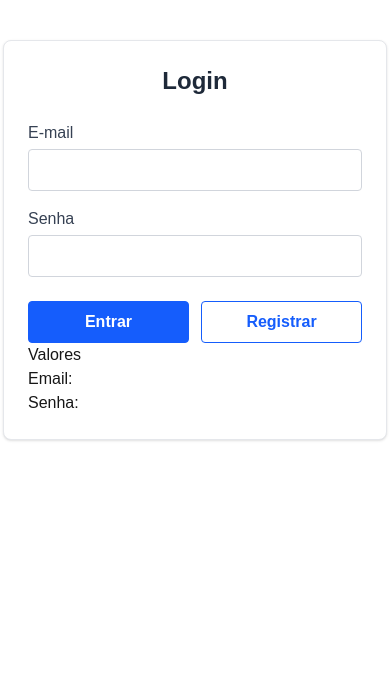
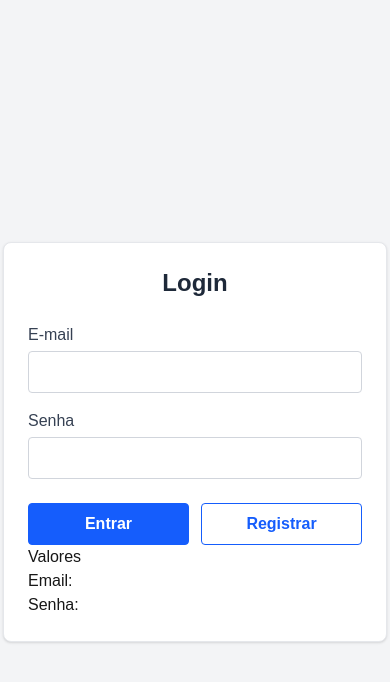
Before and after one commit to oinconquistado/simple-form, a Next.js app: page / in a window 390 px wide. Shown: the top 682 px of the page. Built offline with nearby package versions, Linux system fonts and the light colour scheme.

Commit message:
refactor: adjust layout structure for improved responsiveness and styling

```diff
--- a/src/app/page.tsx
+++ b/src/app/page.tsx
@@ -16,7 +16,8 @@ export default function Home() {
   };
 
   return (
-    <div className="max-w-sm mx-auto mt-10 p-6 border border-gray-200 rounded-lg shadow bg-white">
+    <div className="min-h-screen flex items-center justify-center bg-gray-100">
+    <div className="max-w-lg min-w-sm mx-auto mt-10 p-6 border border-gray-200 rounded-lg shadow bg-white">
       <h2 className="text-center mb-6 text-2xl font-bold text-gray-800">Login</h2>
       <form onSubmit={handleSubmit}>
         <Input
@@ -51,5 +52,6 @@ export default function Home() {
         <p>Senha: {form.senha}</p>
       </div>
     </div>
+    </div>
   );
 }
```
